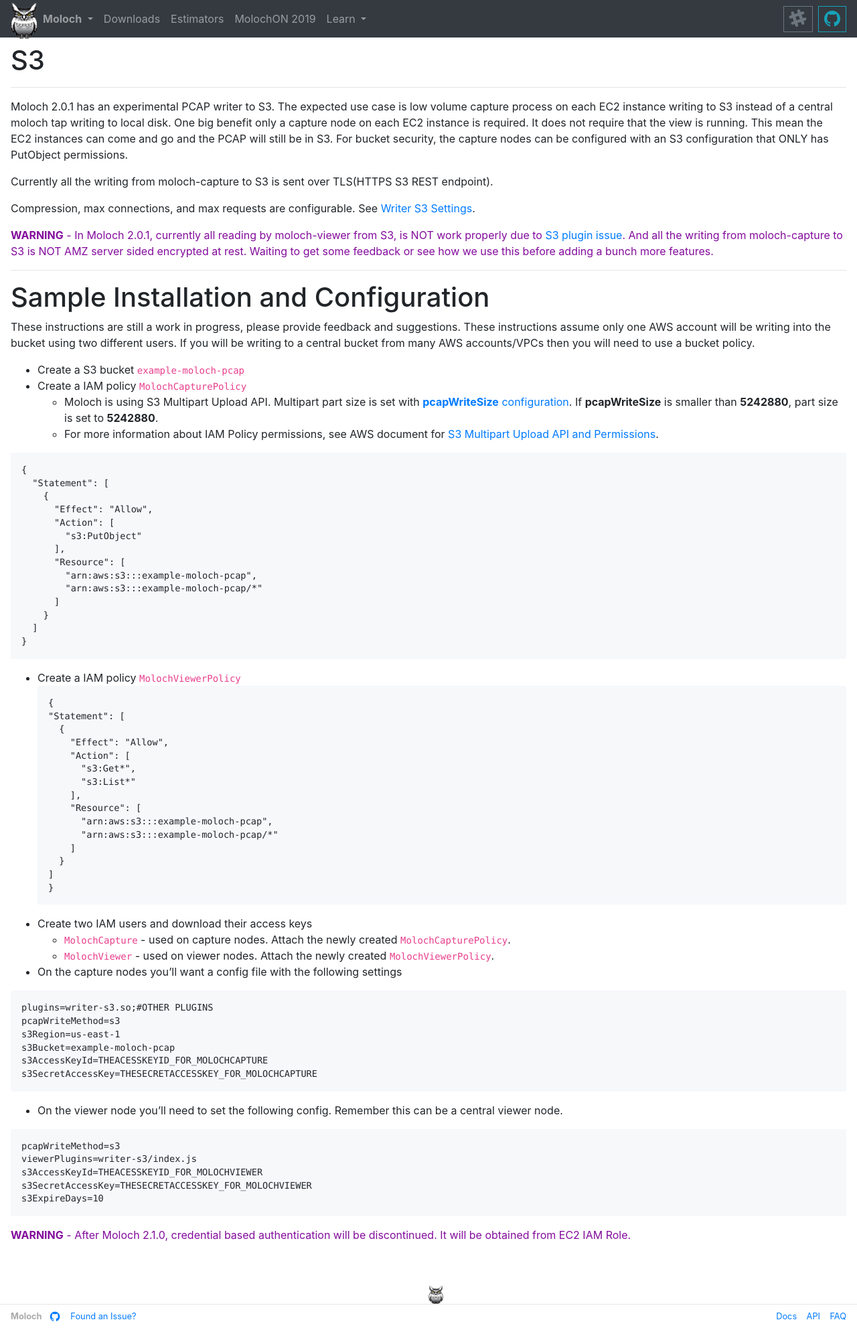
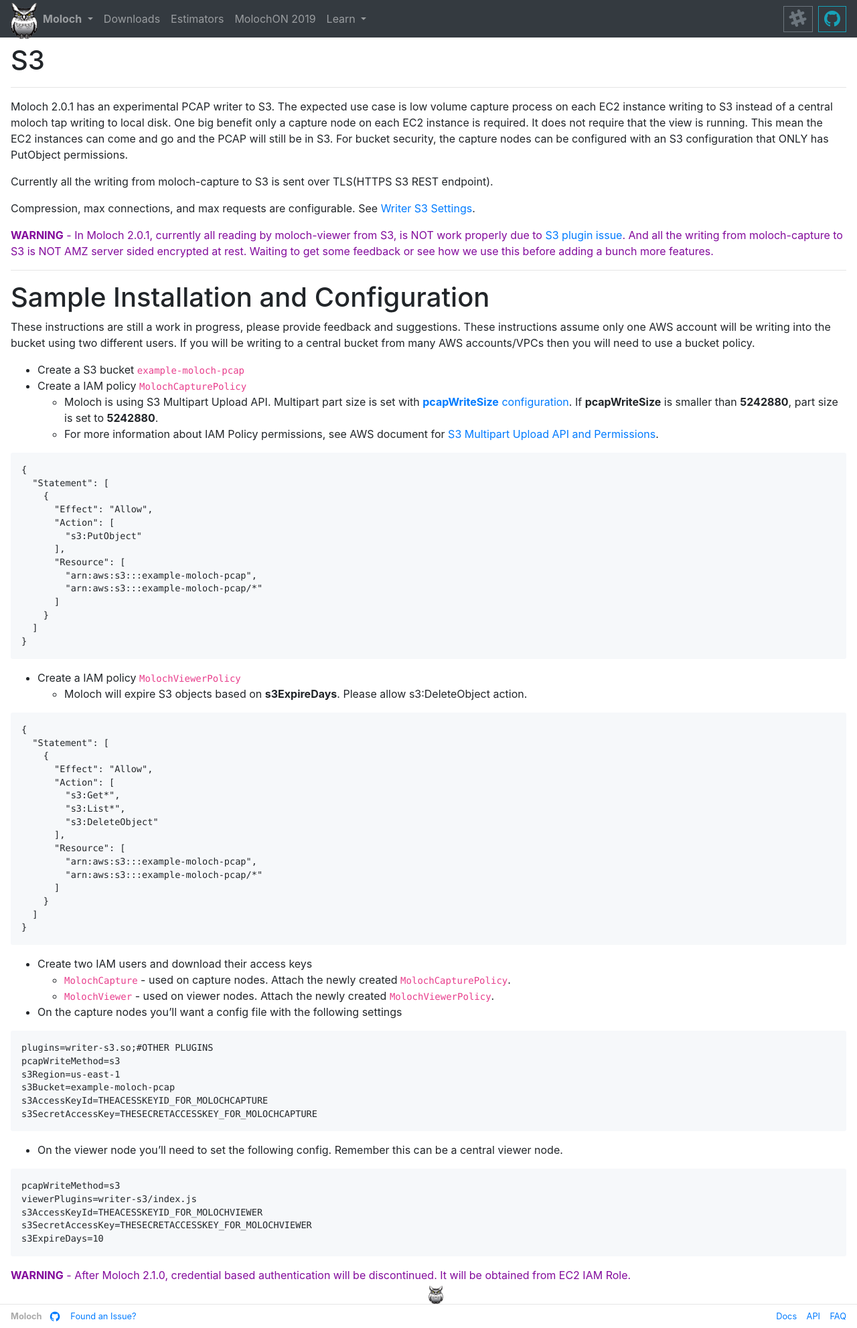
Before and after one commit to aol/molochweb, a Jekyll site: the page built from _wiki/s3.md, in a window 1280 px wide. Shown: the whole page at 67% size. Built offline with Jekyll 4.4.1, drawn with Linux system fonts in a browser that asks for light colours.

Commit message:
add about s3ExpireDays

````diff
--- a/_wiki/s3.md
+++ b/_wiki/s3.md
@@ -48,6 +48,8 @@
 ```
 
 * Create a IAM policy ```MolochViewerPolicy```
+  * Moloch will expire S3 objects based on **s3ExpireDays**. Please allow s3:DeleteObject action.
+
 ```
 {
   "Statement": [
@@ -55,7 +57,8 @@
       "Effect": "Allow",
       "Action": [
         "s3:Get*",
-        "s3:List*"
+        "s3:List*",
+        "s3:DeleteObject"
       ],
       "Resource": [
         "arn:aws:s3:::example-moloch-pcap",
````
